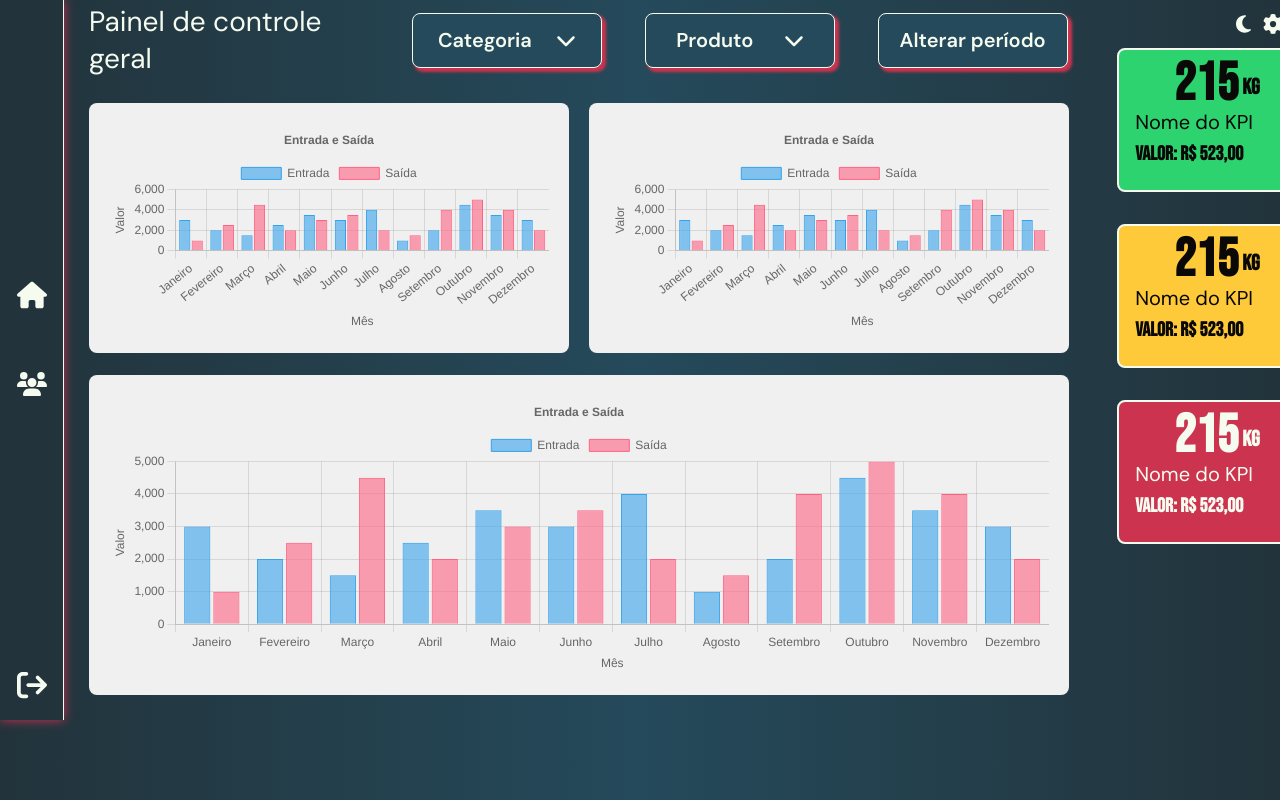
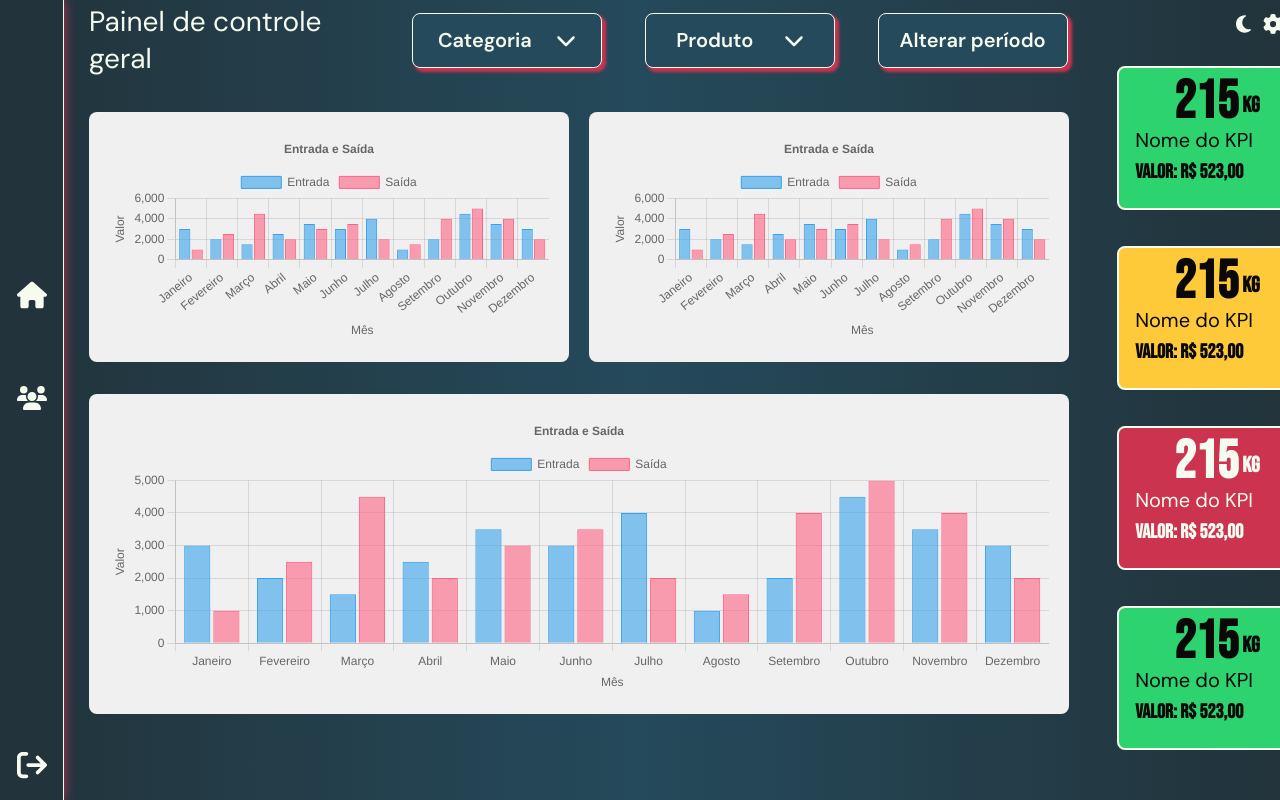
Before and after one commit to stephanyjustino/sustentare-dashboard, a React (Create React App) app: page /dashboardGeral in a window 1280 px wide. Shown: the top 800 px of the page. Built offline with nearby package versions, Linux system fonts and the light colour scheme; a web font is replaced by a local one.

Commit message:
feat: tentativa

```diff
--- a/src/components/RefactoredSideMenu/SideMenu.module.css
+++ b/src/components/RefactoredSideMenu/SideMenu.module.css
@@ -1,6 +1,6 @@
 .SideMenu {
     width: 64px;
-    height: 720px;
+    height: 100%;
     background-color: var(--gunmetal);
     display: flex;
     flex-direction: column;
--- a/src/pages/DashboardGeral/DashboardGeral.jsx
+++ b/src/pages/DashboardGeral/DashboardGeral.jsx
@@ -80,6 +80,7 @@
                     <Kpi status="bom"/>
                     <Kpi />
                     <Kpi status="ruim"/>
+                    <Kpi status="bom"/>
 
                 </div>
             </div>
--- a/src/pages/DashboardGeral/dashboardGeral.module.css
+++ b/src/pages/DashboardGeral/dashboardGeral.module.css
@@ -1,6 +1,7 @@
 .group{
     display: flex;
     flex-direction: row;
+    height: 100%;
 }
 .titulo{
     font-size: 1.4em;
@@ -8,6 +9,7 @@
 .Global{
     display: flex;
     flex-direction: column;
+    height: 100%;
 }
 .NavTop{
     display: flex;
@@ -31,7 +33,7 @@
     justify-content: space-between;
     align-items: center;
     width: 980px;
-    height: 295px;
+    height: 55%;
 }
 
 .SideMenu{
@@ -39,6 +41,7 @@
     flex-direction: column;
     align-items: center;
     width: 20vw;
+    height: 100%;
 }
 .icons{
     display: flex;
@@ -51,8 +54,8 @@
 .DivKpis{
     display: flex;
     flex-direction: column;
-    justify-content: space-between;
+    justify-content: space-around;
     align-items: center;
     width: 100%;
-    height: 62%;
+    height: 90%;
 }
```
